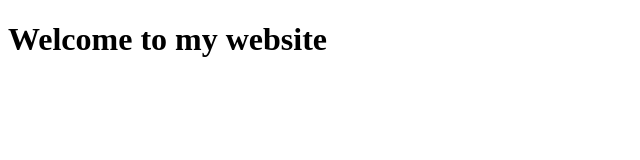
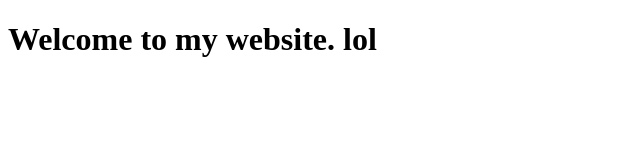
Before and after one commit to RedCarbons/html, a plain HTML site: page index.html in a window 1280 px wide. Shown: the full height of the page, 0-640 px from the left. Drawn offline with Linux system fonts and the light colour scheme.

Commit message:
Update welcome message in index.html

```diff
--- a/index.html
+++ b/index.html
@@ -4,6 +4,6 @@
         <title>git test</title>
     </head>
     <body>
-        <h1>Welcome to my website</h1>
+        <h1>Welcome to my website. lol</h1>
     </body>
 </html>
```
